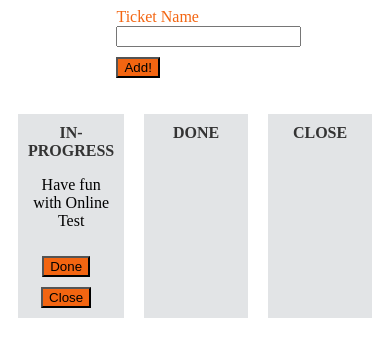
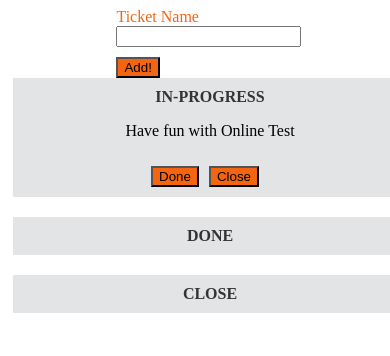
Before and after one commit to rohitdaryanani/incube8-react-template, a React app in the folder src/: page / in a window 390 px wide. Shown: the top 356 px of the page. Built offline with nearby package versions, Linux system fonts and the light colour scheme; the HTML template or start-up script is replaced by a standard one.

Commit message:
update styles

```diff
--- a/src/components/Ticket.js
+++ b/src/components/Ticket.js
@@ -47,7 +47,7 @@ class Ticket extends Component {
   render() {
     const { desc, id } = this.props.ticket;
     return (
-      <div className="col s12 m7"
+      <div
       onClick={() => this.redirectDetailPageHandler(id)}
       >
         <div className="card horizontal ticket">
--- a/src/containers/App.css
+++ b/src/containers/App.css
@@ -44,3 +44,24 @@
     width: 50%;
     margin: 10% auto;
   }
+
+  .ticket-container{
+    text-align: center;
+    background-color: rgb(226, 228, 230);
+    padding: 10px;
+    margin: 0px 5px;
+    width: 32%;
+    float: left;
+  }
+
+  .ticket-label {
+    color: #333;
+    font-weight: 600;
+  }
+
+  @media only screen and (max-width: 768px) {
+    .ticket-container {
+        width: 100%;
+        margin-bottom: 20px;
+    }
+}
--- a/src/containers/App.js
+++ b/src/containers/App.js
@@ -5,14 +5,14 @@ import { connect } from 'react-redux';
 import { bindActionCreators } from 'redux';
 import { addTicket, updateTicket } from '../actions/index';
 
-import './App.css'
+import './App.css';
 
 const styles = {
   container: {
     display: 'flex'
   },
   box: {
-    flex: '0 1 33%',
+    // flex: '0 1 33%',
     textAlign: 'center',
     label: {
       color: '#333',
@@ -20,8 +20,8 @@ const styles = {
     },
     backgroundColor: '#e2e4e6',
     padding: '10px',
-    margin: '0 10px',
-  },
+    margin: '0 10px'
+  }
 };
 
 class App extends Component {
@@ -55,49 +55,54 @@ class App extends Component {
   render() {
     return (
       <div>
-      <form className="col s12" onSubmit={this.addTicketHandler} style={{marginLeft: '29%'}}>
+        <form
+          className="col s12"
+          onSubmit={this.addTicketHandler}
+          style={{ marginLeft: '29%' }}
+        >
           <div className="row">
             <div className="input-field col s6">
               <label htmlFor="ticket">Ticket Name</label>
               <input
-              id="ticket" type="text" className="validate"
+                id="ticket"
+                type="text"
+                className="validate"
                 value={this.state.ticketInputeValue}
                 onChange={this.handleTicketInputValueHandler}
               />
             </div>
             <div className="input-field col s6">
-              {!this.state.loading &&
+              {!this.state.loading && (
                 <button
                   className="btn waves-effect waves-light card-button"
-                  type="submit">Add!
+                  type="submit"
+                >
+                  Add!
                 </button>
-                }
-                {this.state.loading &&
+              )}
+              {this.state.loading && (
                 <div class="preloader-background">
                   <div class="preloader-wrapper active">
                     <div class="spinner-layer spinner-blue-only">
                       <div class="circle-clipper left">
-                          <div class="circle"></div>
+                        <div class="circle" />
                       </div>
                       <div class="gap-patch">
-                          <div class="circle"></div>
+                        <div class="circle" />
                       </div>
                       <div class="circle-clipper right">
-                          <div class="circle"></div>
+                        <div class="circle" />
                       </div>
                     </div>
                   </div>
                 </div>
-                }
+              )}
             </div>
           </div>
         </form>
-
-        <br />
-        <br />
-        <div style={styles.container}>
-          <div style={styles.box}>
-            <label style={styles.box.label}>IN-PROGRESS</label>
+        <div className="row">
+          <div className="ticket-container">
+            <label className="ticket-label">IN-PROGRESS</label>
             {this.props.tickets
               .filter(ticket => ticket.status === 'todo')
               .map((ticket, index) => {
@@ -110,8 +115,8 @@ class App extends Component {
                 );
               })}
           </div>
-          <div style={styles.box}>
-            <label style={styles.box.label}>DONE</label>
+          <div className="ticket-container">
+            <label className="ticket-label">DONE</label>
             {this.props.tickets
               .filter(ticket => ticket.status === 'done')
               .map((ticket, index) => {
@@ -124,8 +129,8 @@ class App extends Component {
                 );
               })}
           </div>
-          <div style={styles.box}>
-            <label style={styles.box.label}>CLOSE</label>
+          <div className="ticket-container">
+            <label className="ticket-label">CLOSE</label>
             {this.props.tickets
               .filter(ticket => ticket.status === 'close')
               .map((ticket, index) => {
--- a/src/containers/TicketDetail.js
+++ b/src/containers/TicketDetail.js
@@ -69,7 +69,7 @@ class TicketDetail extends Component {
         <div class="card horizontal">
           <div class="card-stacked">
             <div class="card-content">
-              <span class="card-title">Update TicketCard</span>
+              <span class="card-title">Update Ticket Card</span>
               <form onSubmit={this.updateTicketHandler}>
                 <div className="input-field col s6">
                   <input
```
Lines whose indentation alone changed are shown as unchanged.
